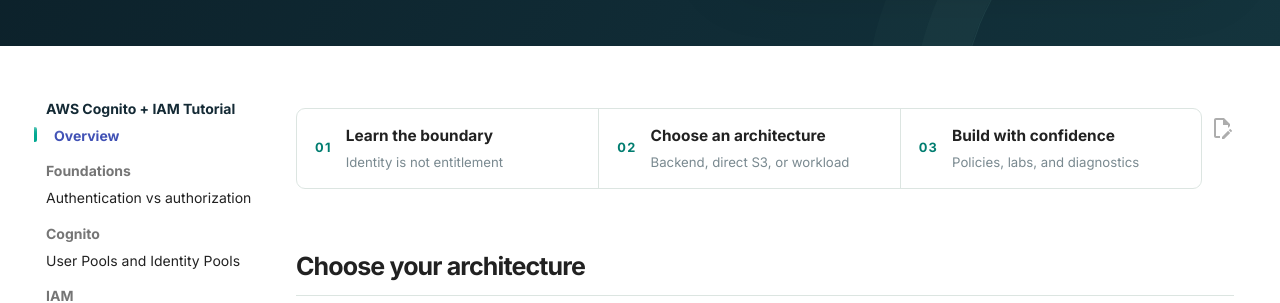
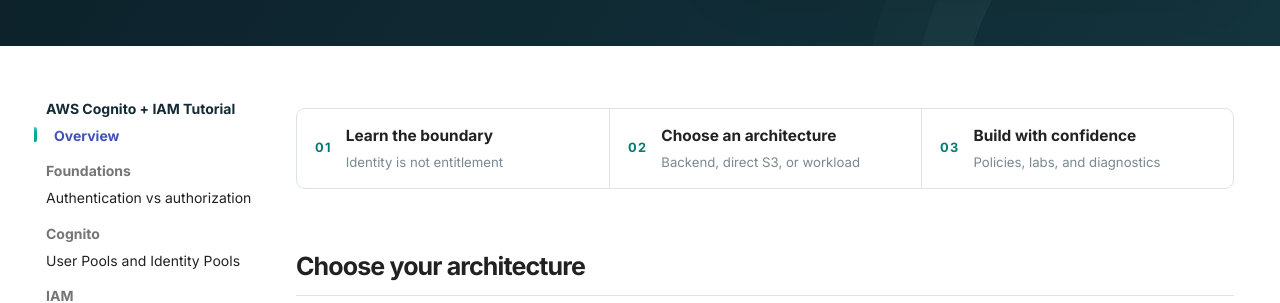
Before and after one commit to saleh-SHA/AWS-Cognito-IAM-Tutorial, an MkDocs documentation site: the page built from docs/index.md, in a window 1280 px wide. Shown: the part 493-796 px from the top of the page. Built offline with MkDocs 1.6.1 and Material for MkDocs 9.7.7, drawn with Linux system fonts in a browser that asks for light colours; comment, search, counter and statistics services are not loaded.

Commit message:
Remove broken page edit link

```diff
--- a/mkdocs.yml
+++ b/mkdocs.yml
@@ -14,7 +14,6 @@ theme:
     - navigation.top
     - navigation.tracking
     - content.code.copy
-    - content.action.edit
     - search.suggest
     - search.highlight
   palette:
```
Also changed, not shown: docs/index.md (+0 -1 lines).
